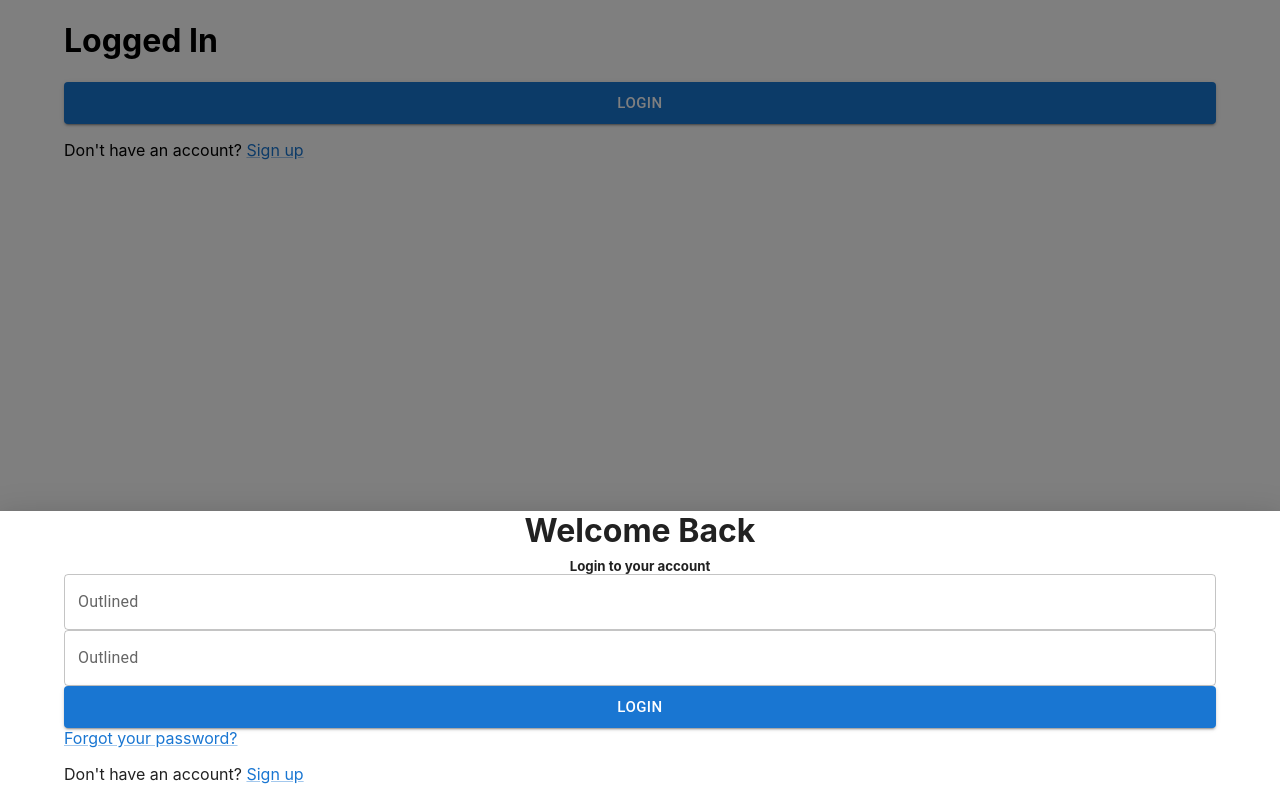
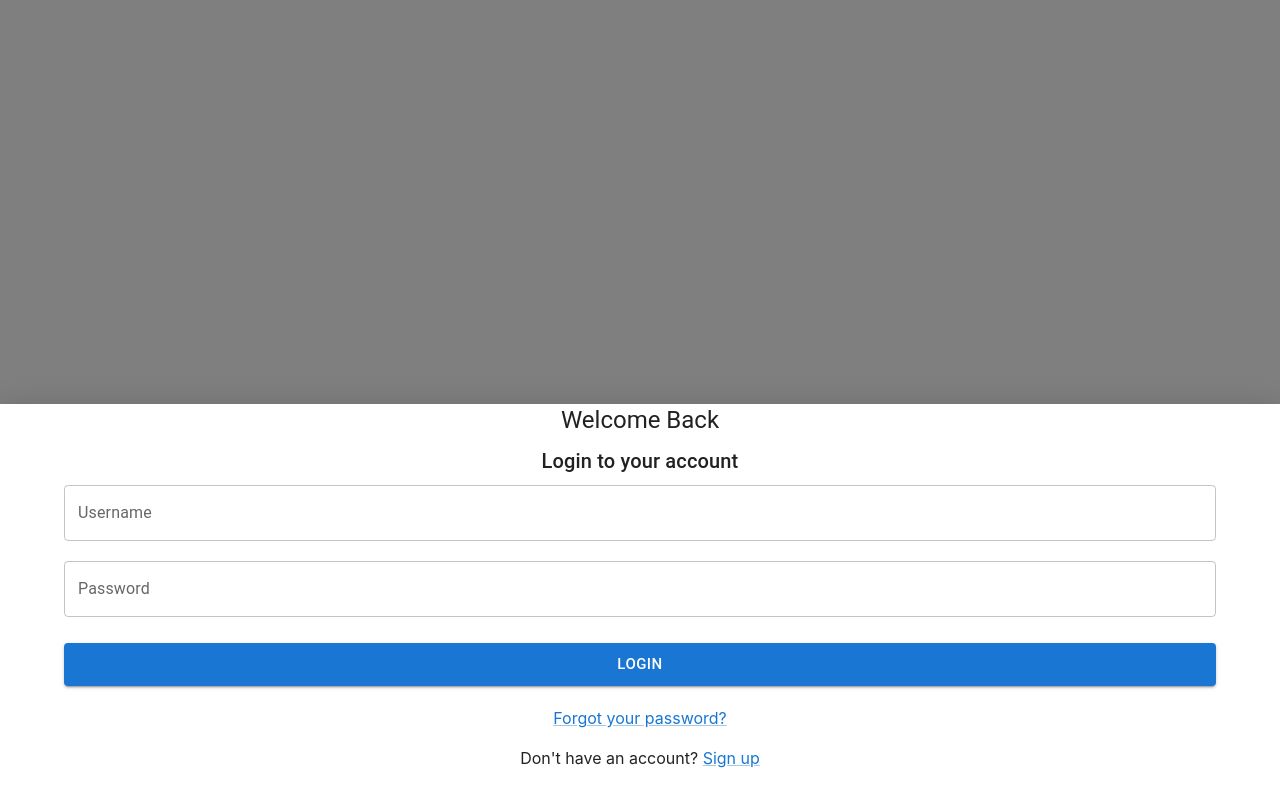
Before and after one commit to rgavin1/self_app, a React (Create React App) app in the folder client/: page / in a window 1280 px wide. Both pictures are taken after a click on the button "LOGIN". Built offline with nearby package versions, Linux system fonts and the light colour scheme; the HTML template or start-up script is replaced by a standard one.

Commit message:
Add Reg form

```diff
--- a/client/src/App.tsx
+++ b/client/src/App.tsx
@@ -1,8 +1,28 @@
 import React, { useState } from 'react';
-import { Stack, Button, Container, Drawer, Link, TextField } from '@mui/material';
+import { Stack, Button, Container, Drawer, Link, TextField, Typography } from '@mui/material';
 
 const App: React.FC = () => {
   const [isOpen, setIsOpen] = useState(false);
+  const [isRegistered, setIsRegistered] = useState(false);
+  const [userForm, setUserForm] = useState<any>();
+
+  const toggleRegistrationForm = () => {
+    if (!isOpen) {
+      setIsOpen(true);
+      setIsRegistered(!isRegistered);
+    }
+    setIsRegistered(!isRegistered);
+  }
+
+  const handleRegistrationForm = (rawInput: any) => {
+    const { value, id } = rawInput.target;
+    console.log(id, ": ", value);
+    setUserForm({ [id]: value })
+  }
+
+  const submitForm = () => {
+    console.log('userForm', userForm)
+  }
 
   const toggleDrawer = () => {
     setIsOpen(!isOpen)
@@ -11,15 +31,16 @@ const App: React.FC = () => {
     <Container className="app">
       <Stack
         direction="column"
-        justifyContent="center"
-        alignItems="stretch"
+        justifyContent="end"
+        alignItems="center"
+        style={{ minHeight: "100vh" }}
       >
         {isOpen ?
           <h1>Logged In</h1> :
           <h1>Logged Out</h1>
         }
         <Button fullWidth size="large" variant="contained" onClick={toggleDrawer}>Login</Button>
-        <p>Don't have an account? <Link href="#">Sign up</Link></p>
+        <p>Don't have an account? <Link href="#" onClick={toggleRegistrationForm}>Sign up</Link></p>
       </Stack>
       {
         <React.Fragment key={"bottom"}>
@@ -35,15 +56,29 @@ const App: React.FC = () => {
                 alignItems="center"
                 spacing={1}
               >
-                <h1>Welcome Back</h1>
-                <h5>Login to your account</h5>
+                {isRegistered ?
+                  <Typography mt={3} mb={3} variant="h4">
+                    Create an account
+                  </Typography> :
+                  <>
+                    <Typography mt={2} variant="h5">
+                      Welcome Back
+                    </Typography>
+                    <Typography variant="h6">
+                      Login to your account
+                    </Typography></>}
               </Stack>
-
-              <TextField fullWidth id="outlined-basic" label="Outlined" variant="outlined" />
-              <TextField fullWidth id="outlined-basic" label="Outlined" variant="outlined" />
-              <Button fullWidth size="large" variant="contained" onClick={toggleDrawer}>Login</Button>
-              <Link href="#">Forgot your password?</Link>
-              <p>Don't have an account? <Link href="#">Sign up</Link></p>
+              <TextField onChange={(e) => handleRegistrationForm(e)} margin="dense" fullWidth id="username" label="Username" variant="outlined" />
+              {isRegistered && <div>
+                <TextField onChange={(e) => handleRegistrationForm(e)} margin="dense" fullWidth id="email" label="Email" variant="outlined" />
+                <TextField onChange={(e) => handleRegistrationForm(e)} margin="dense" fullWidth id="phone" label="Phone" variant="outlined" />
+                <TextField onChange={(e) => handleRegistrationForm(e)} margin="dense" fullWidth id="dob" label="Date of Birth" variant="outlined" />
+              </div>}
+              <TextField onChange={(e) => handleRegistrationForm(e)} margin="normal" fullWidth id="password" label="Password" variant="outlined" />
+              {!isRegistered ? <Button style={{ marginTop: "1.25em", marginBottom: "1.5em" }} fullWidth size="large" variant="contained" onClick={toggleDrawer}>Login</Button> :
+                <Button style={{ marginTop: "1.25em", marginBottom: "1.5em" }} fullWidth size="large" variant="contained" onClick={submitForm}>Sign Up</Button>}
+              <Link display="block" textAlign="center" href="#" style={{ marginBottom: !isRegistered ? "0em" : "1.75em" }}>Forgot your password?</Link>
+              {!isRegistered && <p style={{ display: "block", textAlign: "center", marginTop: "1.25em", marginBottom: "2em" }}>Don't have an account? <Link href="#" onClick={toggleRegistrationForm} >Sign up</Link></p>}
             </Container>
           </Drawer>
         </React.Fragment>
```
